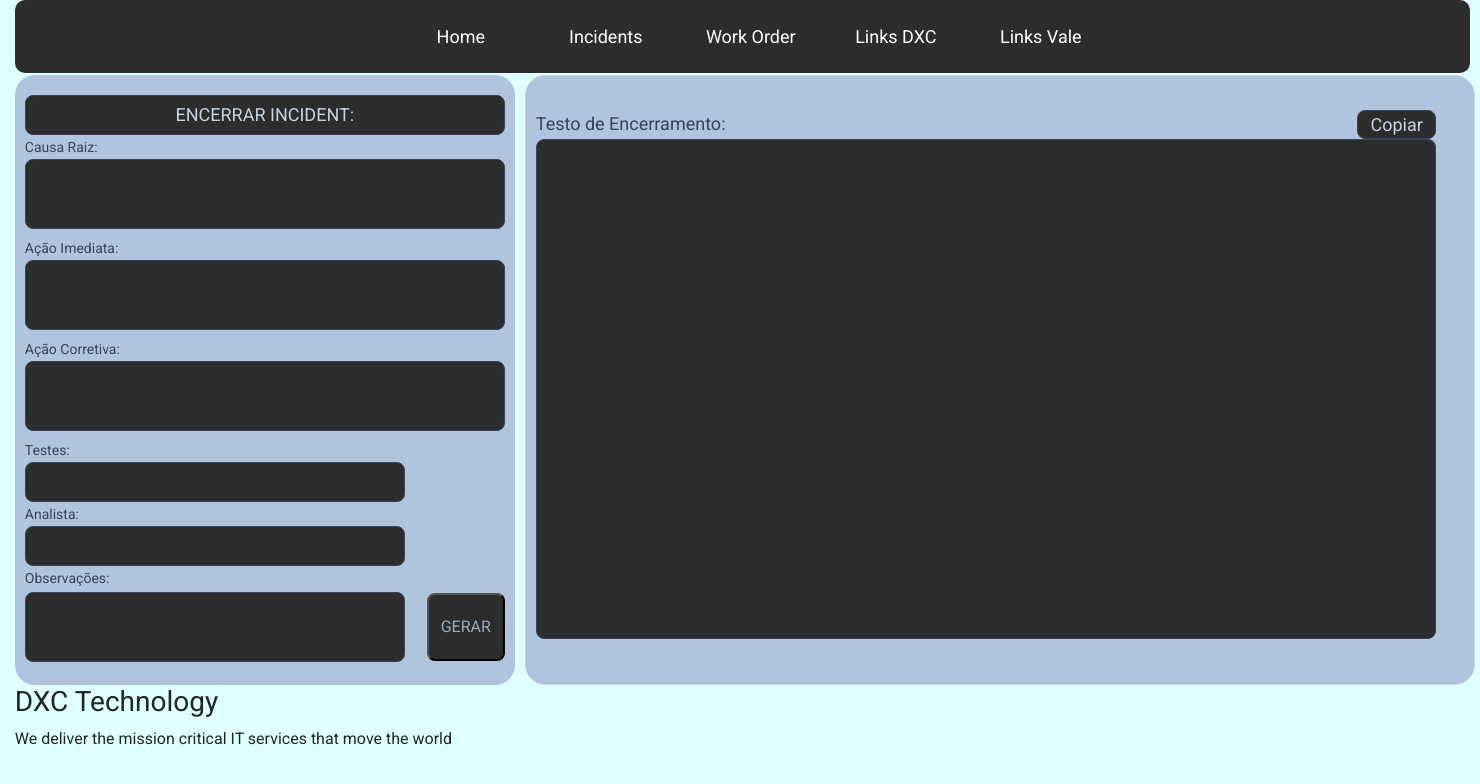
After one commit to JeremiasFarizeli/DXCRemake2022, a PHP site: page /front/encerrarincident.php in a window 1480 px wide. The commit adds this page. Shown: the top 784 px of the page. Run offline with PHP 8.4, Linux system fonts and the light colour scheme.

Commit message:
Concluido página encerramento e atualizado footer.

```diff
--- a/css/menu.css
+++ b/css/menu.css
@@ -10,17 +10,22 @@ nav{
 nav ul{
     display: inline-flex;
     list-style: none;
-
+    margin: 0;
 }
 
 nav ul li{
     width: 130px;
     margin: 15px;
-    padding: 15px;
+    padding: 1px;
+    padding-bottom: 8px;
+    padding-top: 8px;
+    margin-left: 0;
 }
 nav ul li a{
     text-decoration: none;
     color: white;
+    padding: 10px;
+
 
 }
 
@@ -68,7 +73,7 @@ nav ul li:hover .sub-menu-1 ul li:hover{
     margin-top: -48px;
     background-color: #2d2d2d;
     border-radius: 8px;
-    margin-left: 120px;
+    margin-left: 130px;
 
 }
 .hover-sub:hover .sub-menu-2 ul{
@@ -97,7 +102,7 @@ nav ul li ul li ul li:hover .sub-menu-3{
     margin-top: -48px;
     background-color: #2d2d2d;
     border-radius: 8px;
-    margin-left: 120px;
+    margin-left: 130px;
 }
 .hover-sub:hover .sub-menu-3 ul{
     display: block;
--- a/css/style.css
+++ b/css/style.css
@@ -249,3 +249,97 @@ html body {
 .dxc-poisition-right{
     float: right;
 }
+
+
+
+
+ /************************************** Inicio CSS pagina Encerrar incident ************************************************/
+
+.dxc-label4{
+    border-radius: 8px;
+    color: #384459;
+    font-size: 14px;
+    margin: 0;
+    padding: 0;
+}
+
+#dxc-textarea-causaraiz{
+    background-color: #2d2d2d;
+    border: 1px solid #384459;
+    border-radius: 8px;
+    width: 100%;
+    color: #c8d2df;
+    height: 70px;
+    resize: none;
+}
+
+#dxc-textarea-acaoimediata{
+    background-color: #2d2d2d;
+    border: 1px solid #384459;
+    border-radius: 8px;
+    width: 100%;
+    color: #c8d2df;
+    height: 70px;
+    resize: none;
+}
+
+#dxc-textarea-acaocorretiva{
+    background-color: #2d2d2d;
+    border: 1px solid #384459;
+    border-radius: 8px;
+    width: 100%;
+    color: #c8d2df;
+    height: 70px;
+    resize: none;
+}
+#dxc-input-teste-encerrar-incident{
+    background-color: #2d2d2d;
+    border: 1px solid #384459;
+    border-radius: 8px;
+    width: 380px;
+    color: #c8d2df;
+    height: 40px;
+    resize: none;
+}
+
+#dxc-input-analista-encerrar-incident{
+    background-color: #2d2d2d;
+    border: 1px solid #384459;
+    border-radius: 8px;
+    width: 380px;
+    color: #c8d2df;
+    height: 40px;
+    resize: none;
+}
+
+#dxc-textarea-encerramento{
+    background-color: #2d2d2d;
+    border: 1px solid #384459;
+    border-radius: 8px;
+    width: 100%;
+    color: #c8d2df;
+    height: 500px;
+    resize: none;
+}
+
+
+#dxc-textarea-observacao{
+    background-color: #2d2d2d;
+    border: 1px solid #384459;
+    margin-top: 2px;
+    border-radius: 8px;
+    width: 380px;
+    color: #c8d2df;
+    height: 70px;
+    resize: none;
+}
+.dxc-float-botao-gerar{
+    float: right;
+    margin-top: -12px;
+}
+
+
+
+
+
+  /************************************** Fim CSS pagina Encerrar incident ************************************************/
--- /dev/null
+++ b/front/encerrarincident.php
@@ -0,0 +1,84 @@
+<?php
+    include("header.php");
+?>
+
+    <script src="../js/scriptencerramentoincident.js"></script>
+
+
+        <!-- Inicio do container central -->
+        <div>
+            <section>
+                <div class="dxc-card-left">
+                    <aside>
+                        <div>
+
+                            <label class="dxc-label2" for="">ENCERRAR INCIDENT:</label><br>
+
+
+                            <label class="dxc-label4">Causa Raiz:</label>
+                            <textarea id="dxc-textarea-causaraiz"> </textarea>
+
+                            <label class="dxc-label4">Ação Imediata:</label>
+                            <textarea id="dxc-textarea-acaoimediata"> </textarea>
+
+                            <label class="dxc-label4">Ação Corretiva:</label>
+                            <textarea id="dxc-textarea-acaocorretiva"> </textarea>
+
+
+
+                            <br>
+
+                            <label class="dxc-label4">Testes:</label>
+                            <div>
+                                <input id="dxc-input-teste-encerrar-incident" type="text">
+                            </div>
+
+                            <label class="dxc-label4">Analista:</label>
+                            <div>
+                                <input id="dxc-input-analista-encerrar-incident" type="text">
+                            </div>
+
+
+
+
+
+
+                            <label class="dxc-label4">Observações:</label>
+                            <div>
+                                <textarea id="dxc-textarea-observacao"></textarea>
+                                <div class="dxc-float-botao-gerar">
+                                    <div>
+                                        <button class="btnGerar" class="btnGerar-info"
+                                            onclick="dxcFunctionUserNotFound()">GERAR</button>
+                                    </div>
+
+                                </div>
+
+                            </div>
+
+                            <!-- DIV BOTÃO -->
+
+
+                        </div>
+                    </aside>
+                </div>
+                <div class="dxc-card-right ">
+                    <aside>
+                        <div>
+
+                            <div class="div-texto4"><br>
+                                <label class="dxc-label3"> Testo de Encerramento:</label>
+                                <label class="copyButton" onclick="copiarTexto()">Copiar</label>
+                                <textarea id="dxc-textarea-encerramento" cols="30" rows="10"></textarea>
+                            </div>
+
+
+                        </div>
+                    </aside>
+                </div>
+            </section>
+        </div> <!-- Fim do container central -->
+
+<?php
+    include("footer.php");
+?>
--- a/front/footer.php
+++ b/front/footer.php
@@ -3,8 +3,8 @@
         <div>
             <footer>
                 <div>
-                    <h3>Navbar With Dropdown</h3>
-                    <p>This example adds a dropdown menu in the navbar.</p>
+                    <h3>DXC Technology</h3>
+                    <p>We deliver the mission critical IT services that move the world</p>
                 </div>
             </footer>
         </div>
--- a/front/menu.php
+++ b/front/menu.php
@@ -2,7 +2,7 @@
 
 <nav>
                     <ul>
-                        <li><a href="">Home</a></li>
+                        <li><a href="index.php">Home</a></li>
 
                         <li><a href="">Incidents</a>
                             <div class="sub-menu-1">
@@ -35,7 +35,7 @@
                                         </div>
 
                                     </li>
-                                    <li><a href="">Encerrar</a>
+                                    <li><a href="encerrarincident.php">Encerrar</a>
 
                                     </li>
                                 </ul>
--- a/front/naoencontrado.php
+++ b/front/naoencontrado.php
@@ -105,7 +105,7 @@
                     </aside>
                 </div>
             </section>
-        </div>
+        </div>  <!-- Fim do container central -->
 
 
 
--- /dev/null
+++ b/js/scriptencerramentoincident.js
@@ -0,0 +1,62 @@
+// Iniciao do Bloco de codigo para exibir data e hora atualizados
+
+var dataHora;
+var zeroFill = n => { return ('0' + n).slice(-2); }
+// Cria intervalo
+var interval = setInterval(() => {
+    var now = new Date();
+    dataHora = zeroFill(now.getUTCDate()) + '/' + zeroFill((now.getMonth() + 1)) + ' às ' + zeroFill(now.getHours()) + ':' + zeroFill(now.getMinutes());
+    // Exibe na tela usando a div#data-hora
+    //console.log(dataHora);
+}, 1000);
+// Fim do Bloco de codigo para exibir data e hora atualizados
+
+
+// INICIO BLOCO DE FUNÇÕES PARA COPIAR TEXTOS PÁGINA USUÁRIO NÃO ENCONTRADO
+function copiarTexto() {
+    let textoCopiado = document.getElementById("dxc-textarea-encerramento");
+    textoCopiado.select();
+    textoCopiado.setSelectionRange(0, 99999)
+    document.execCommand("copy");
+
+}
+
+// FIM BLOCO DE FUNÇÕES PARA COPIAR TEXTOS PÁGINA USUÁRIO NÃO ENCONTRADO
+
+
+
+
+//  FUNÇÃO BOTÃO GERAR PAGINA USER NOT FOUND
+function dxcFunctionUserNotFound() {
+
+    // COLETA DADOS DA PAGINA USUÁRIO NÃO ENCONTRADO
+    let causaraiz = document.getElementById("dxc-textarea-causaraiz").value
+    let acaoimediata = document.getElementById("dxc-textarea-acaoimediata").value
+    let acaocorretiva = document.getElementById("dxc-textarea-acaocorretiva").value
+    let testes = document.getElementById("dxc-input-teste-encerrar-incident").value
+    let analista = document.getElementById("dxc-input-analista-encerrar-incident").value
+    let observacao = document.getElementById("dxc-textarea-observacao").value
+
+
+    // FORMANDO AS STRINGS
+    let encerramento = `CAUSA RAIZ: ${causaraiz}.
+
+AÇÃO IMEDIATA: ${acaoimediata}.
+
+AÇÃO CORRETIVA: ${acaocorretiva}.
+
+TESTES: ${testes}.
+
+ANALISTA: ${analista}.
+
+OBSERVAÇÃO: ${observacao}
+`
+
+    // **********************************************************************
+
+    //TEXTO PARA CODIGO DO EQUIPAMENTO:
+    document.getElementById("dxc-textarea-encerramento").value = encerramento
+
+
+}
+//  FIM DA FUNÇÃO BOTÃO GERAR PAGINA USER NOT FOUND
```
Also changed, not shown: front/index.php (added, +15 -0 lines).
